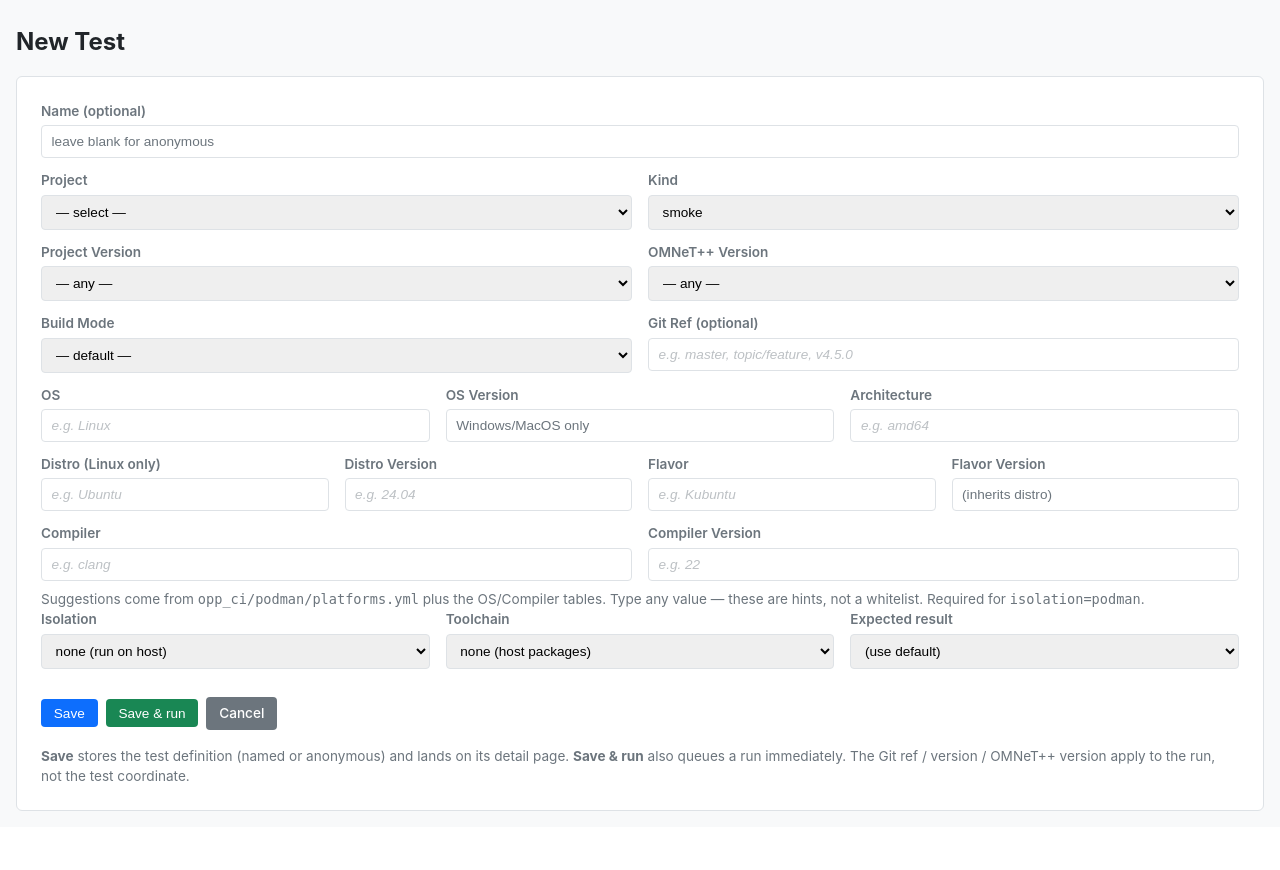
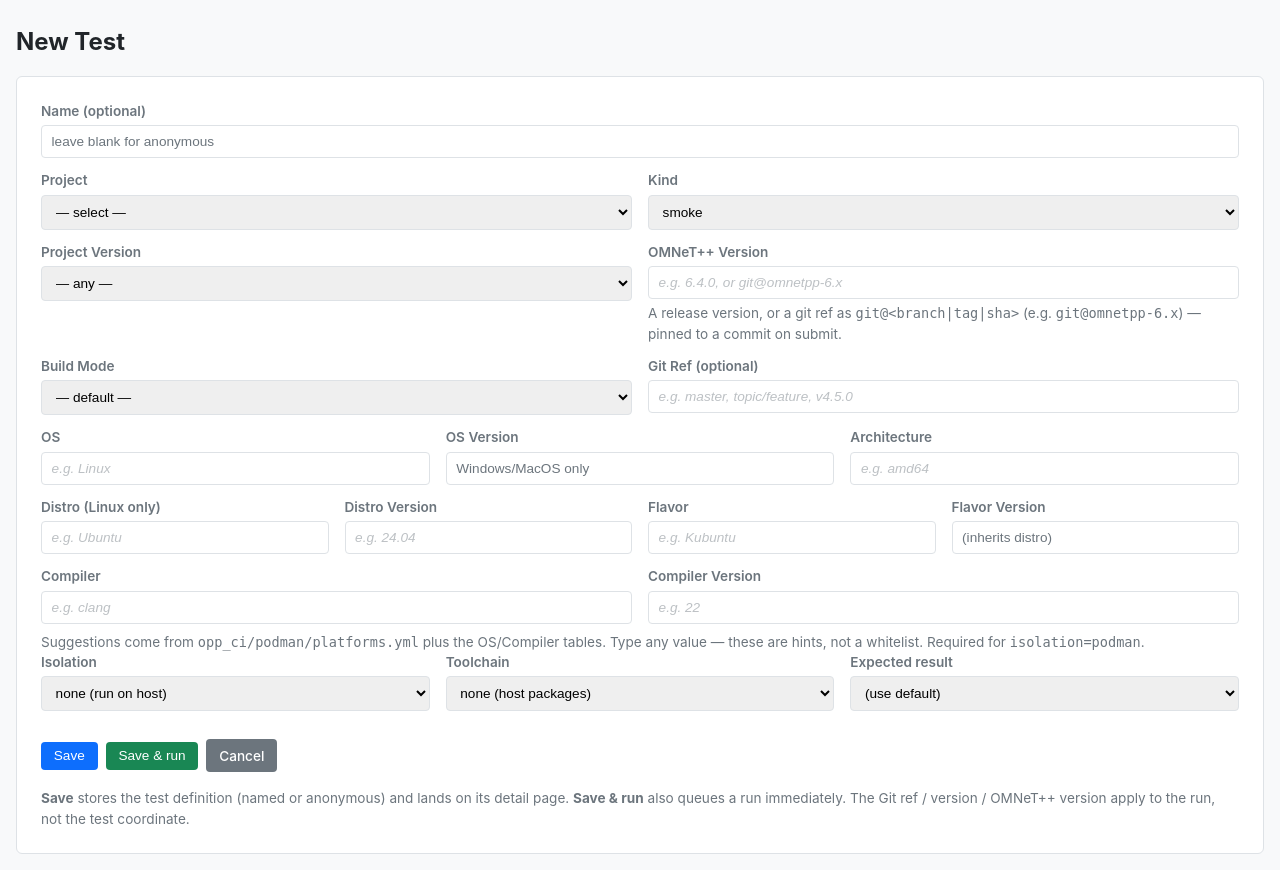
Before and after one commit to omnetpp/opp_ci, a Python web app: template opp_ci/web/templates/test_new.html in a window 1280 px wide. Shown: the part 55-925 px from the top of the page. Before the commit the page ends 866 px from the top, so only its background shows below. Run offline with Jinja, Linux system fonts and the light colour scheme; the template is opened without the code that fills it, so the values that code supplies are empty.

Commit message:
web: let the single-Test form pin a git-ref OMNeT++ dependency
The OMNeT++ Version field was a <select> of release versions only, so there
was no way to test against an omnetpp git branch from the Test form (the
source Git Ref field already covered inet master). Convert it to a free-text
input with datalist suggestions (mirroring the matrix form): a release
version or a git ref (git@omnetpp-6.x), routed through parse_dep_value on
submit. The JS now refreshes the datalist suggestions instead of rebuilding
select options, leaving the typed value intact.

```diff
--- a/opp_ci/web/templates/test_new.html
+++ b/opp_ci/web/templates/test_new.html
@@ -45,10 +45,12 @@
             </div>
             <div class="form-group">
                 <label for="omnetpp_version">OMNeT++ Version</label>
-                <select name="omnetpp_version" id="omnetpp_version">
-                    <option value="">— any —</option>
-                    {% if values.omnetpp_version %}<option value="{{ values.omnetpp_version }}" selected>{{ values.omnetpp_version }}</option>{% endif %}
-                </select>
+                <input type="text" name="omnetpp_version" id="omnetpp_version" list="omnetpp-version-options" placeholder="e.g. 6.4.0, or git@omnetpp-6.x" value="{{ values.omnetpp_version or '' }}">
+                <datalist id="omnetpp-version-options"></datalist>
+                <p style="font-size:0.85rem; color:var(--muted); margin-top:0.25rem;">
+                    A release version, or a git ref as <code>git@&lt;branch|tag|sha&gt;</code>
+                    (e.g. <code>git@omnetpp-6.x</code>) — pinned to a commit on submit.
+                </p>
             </div>
         </div>
         <div class="form-row">
@@ -177,7 +179,8 @@
 
     const projectSel = document.getElementById("project");
     const versionSel = document.getElementById("version");
-    const omnetppSel = document.getElementById("omnetpp_version");
+    const omnetppSel = document.getElementById("omnetpp_version");   // free-text input
+    const omnetppList = document.getElementById("omnetpp-version-options");
     const omnetppGroup = omnetppSel.closest(".form-group");
 
     function setOptions(sel, values, placeholder) {
@@ -194,6 +197,17 @@
             sel.appendChild(opt);
         }
         if (Array.from(sel.options).some(o => o.value === current)) sel.value = current;
+    }
+
+    // OMNeT++ is a free-text input (so a git ref can be typed); refresh only
+    // its datalist *suggestions*, never the typed value.
+    function setDatalist(listEl, values) {
+        listEl.innerHTML = "";
+        for (const v of values) {
+            const opt = document.createElement("option");
+            opt.value = (typeof v === "string") ? v : v.value;
+            listEl.appendChild(opt);
+        }
     }
 
     function refreshVersions() {
@@ -222,7 +236,7 @@
             if (v) compat = v.omnetpp_compat || [];
         }
         const opts = (compat.length > 0 ? compat : omnetppVersions);
-        setOptions(omnetppSel, opts, "— any —");
+        setDatalist(omnetppList, opts);
     }
 
     projectSel.addEventListener("change", refreshVersions);
```
Also changed, not shown: tests/test_test_form.py (+12 -0 lines).
